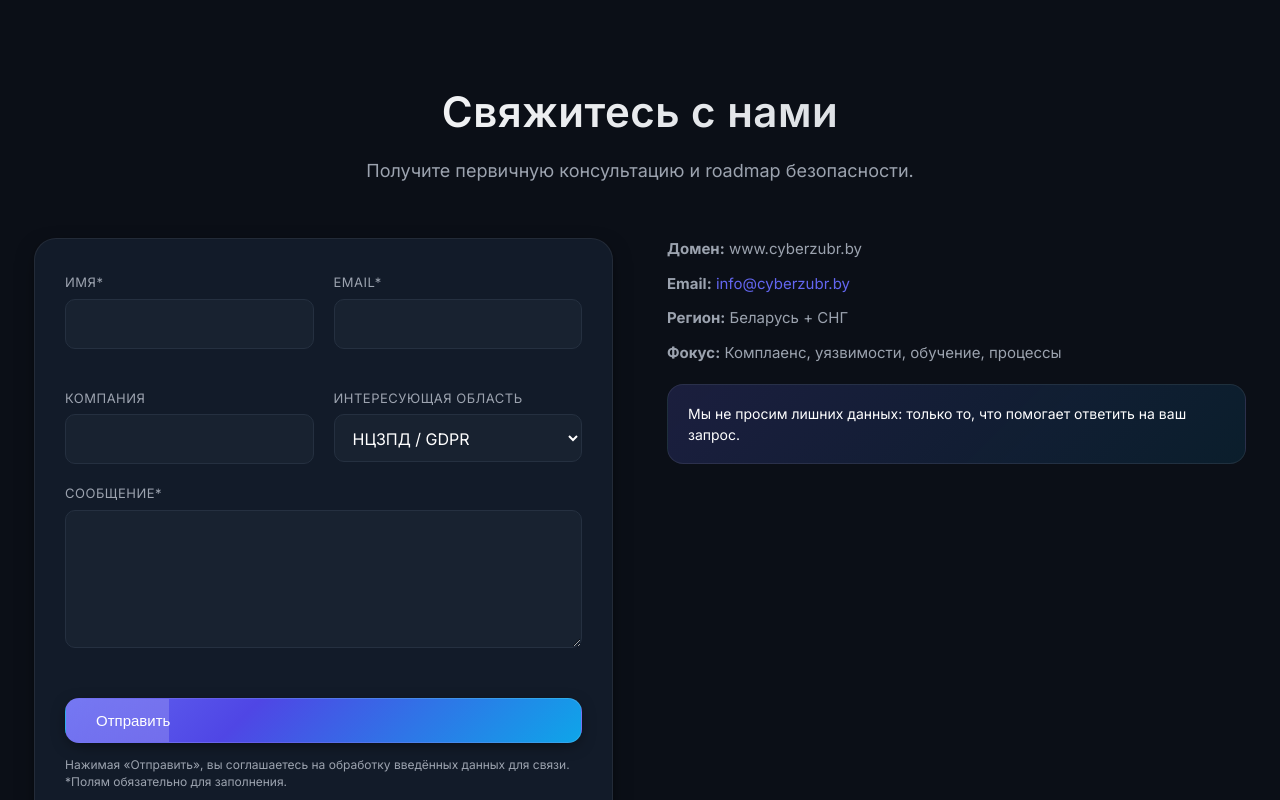
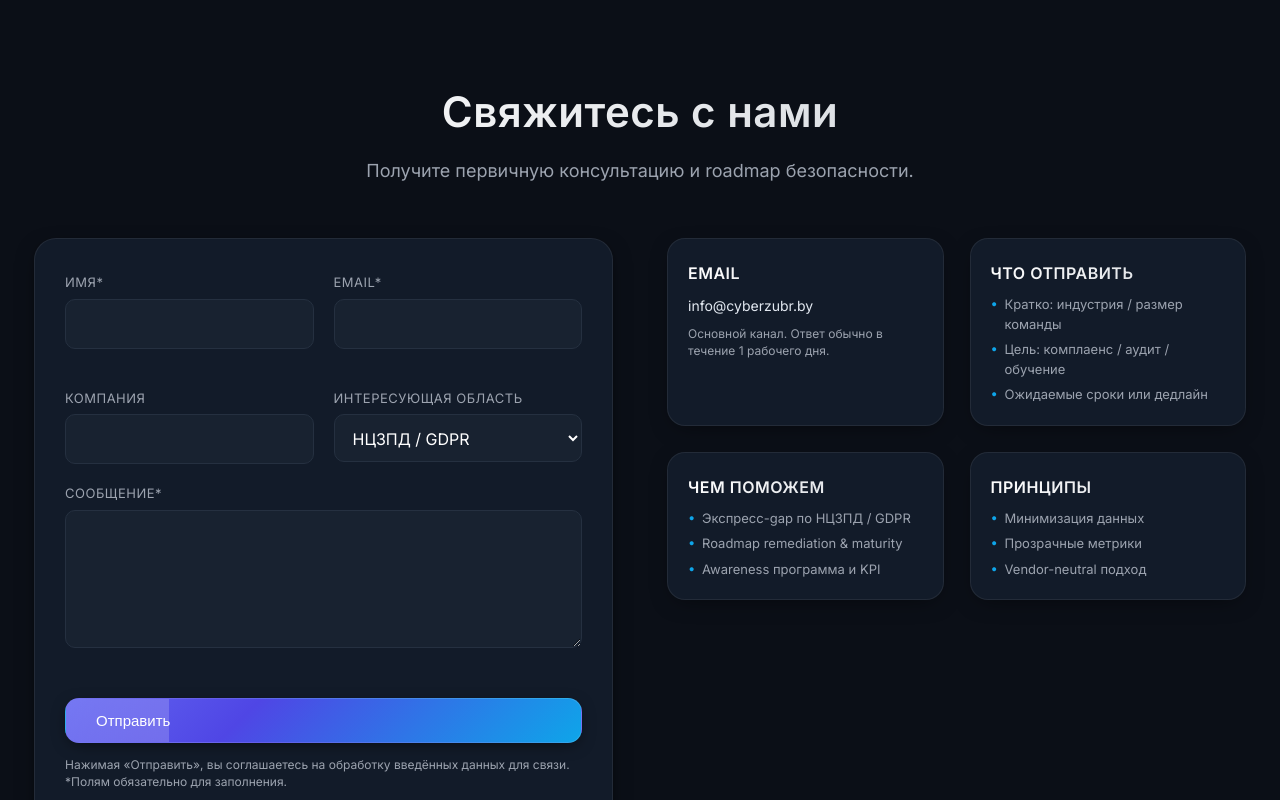
Before and after one commit to sm0k3net/cyberzubr-project, a plain HTML site: page www/index.html in a window 1280 px wide. Shown: the part 3463-4263 px from the top of the page. Drawn offline with Linux system fonts and the light colour scheme.

Commit message:
upd & fix

```diff
--- a/www/index.html
+++ b/www/index.html
@@ -239,13 +239,37 @@
           <div class="form-status" role="status" aria-live="polite"></div>
         </form>
         <div class="contact-info">
-          <ul class="info-list">
-            <li><strong>Домен:</strong> www.cyberzubr.by</li>
-            <li><strong>Email:</strong> <a href="mailto:info@cyberzubr.by">info@cyberzubr.by</a></li>
-            <li><strong>Регион:</strong> Беларусь + СНГ</li>
-            <li><strong>Фокус:</strong> Комплаенс, уязвимости, обучение, процессы</li>
-          </ul>
-          <div class="callout">Мы не просим лишних данных: только то, что помогает ответить на ваш запрос.</div>
+          <div class="info-cards">
+            <div class="info-card">
+              <h3>Email</h3>
+              <p><a href="mailto:info@cyberzubr.by">info@cyberzubr.by</a></p>
+              <span class="hint">Основной канал. Ответ обычно в течение 1 рабочего дня.</span>
+            </div>
+            <div class="info-card">
+              <h3>Что отправить</h3>
+              <ul class="mini-list">
+                <li>Кратко: индустрия / размер команды</li>
+                <li>Цель: комплаенс / аудит / обучение</li>
+                <li>Ожидаемые сроки или дедлайн</li>
+              </ul>
+            </div>
+            <div class="info-card">
+              <h3>Чем поможем</h3>
+              <ul class="mini-list">
+                <li>Экспресс-gap по НЦЗПД / GDPR</li>
+                <li>Roadmap remediation & maturity</li>
+                <li>Awareness программа и KPI</li>
+              </ul>
+            </div>
+            <div class="info-card">
+              <h3>Принципы</h3>
+              <ul class="mini-list">
+                <li>Минимизация данных</li>
+                <li>Прозрачные метрики</li>
+                <li>Vendor-neutral подход</li>
+              </ul>
+            </div>
+          </div>
         </div>
       </div>
     </div>
--- a/www/style.css
+++ b/www/style.css
@@ -64,7 +64,8 @@ header .logo img{width:34px;filter:drop-shadow(0 0 4px rgba(99,102,241,.6))}
 .services-grid{display:grid;gap:34px;grid-template-columns:repeat(auto-fit,minmax(240px,1fr))}
 .floating-cards{position:relative;perspective:1000px}
 .service-card{background:linear-gradient(160deg,rgba(30,41,59,.9),rgba(11,15,23,.9));padding:26px 24px;border-radius:22px;border:1px solid rgba(255,255,255,.06);display:flex;flex-direction:column;gap:12px;position:relative;overflow:hidden;box-shadow:0 8px 28px -8px rgba(0,0,0,.55),0 2px 10px -2px rgba(0,0,0,.5);transition:transform .7s cubic-bezier(.16,.8,.24,1),border-color .5s,box-shadow .6s}
-.service-card::before{content:"";position:absolute;width:160%;height:160%;left:-40%;top:-60%;background:radial-gradient(circle at 30% 40%,rgba(99,102,241,.35),rgba(14,165,233,0));opacity:0;transition:opacity .8s}
+.service-card::before{content:"";position:absolute;width:160%;height:160%;left:-40%;top:-60%;background:radial-gradient(circle at 30% 40%,rgba(99,102,241,.35),rgba(14,165,233,0));opacity:0;transition:opacity .8s;pointer-events:none;z-index:0}
+.service-card > *{position:relative;z-index:1}
 .service-card:hover{transform:translateY(-14px) rotateX(7deg) rotateY(-6deg) scale(1.03);border-color:rgba(255,255,255,.18);box-shadow:0 18px 46px -12px rgba(0,0,0,.7),0 4px 16px -4px rgba(0,0,0,.6)}
 .service-card:hover::before{opacity:1}
 .service-card h3{position:relative}
@@ -101,6 +102,18 @@ header .logo img{width:34px;filter:drop-shadow(0 0 4px rgba(99,102,241,.6))}
 .contact-info{display:flex;flex-direction:column;gap:20px}
 .info-list{list-style:none;display:grid;gap:12px;font-size:15px;color:var(--text-dim)}
 .callout{background:linear-gradient(135deg,rgba(99,102,241,.18),rgba(14,165,233,.1));border:1px solid rgba(255,255,255,.08);padding:18px 20px;border-radius:16px;font-size:14px;color:#fff}
+.info-cards{display:grid;gap:26px;grid-template-columns:repeat(auto-fit,minmax(220px,1fr))}
+.info-card{background:var(--bg-alt);border:1px solid rgba(255,255,255,.07);padding:22px 20px 20px;border-radius:18px;display:flex;flex-direction:column;gap:10px;position:relative;overflow:hidden;box-shadow:0 6px 22px -8px rgba(0,0,0,.55);transition:transform .45s,background .6s}
+.info-card::before{content:"";position:absolute;width:140%;height:140%;left:-40%;top:-60%;background:radial-gradient(circle at 30% 40%,rgba(99,102,241,.28),rgba(14,165,233,0));opacity:0;transition:opacity .8s}
+.info-card:hover{transform:translateY(-6px)}
+.info-card:hover::before{opacity:1}
+.info-card h3{font-size:16px;font-weight:600;letter-spacing:.5px;text-transform:uppercase;background:linear-gradient(135deg,#fff,#d1d5db);-webkit-background-clip:text;background-clip:text;color:transparent}
+.info-card p, .info-card a{font-size:14px;color:#e2e8f0;word-break:break-word}
+.info-card a:hover{color:#fff}
+.mini-list{list-style:none;display:grid;gap:6px;font-size:13px;color:var(--text-dim);padding-left:0}
+.mini-list li{position:relative;padding-left:14px}
+.mini-list li::before{content:"•";position:absolute;left:0;top:-1px;color:var(--accent2)}
+.hint{font-size:12px;color:var(--text-dim);line-height:1.4}
 .footer{background:#090d13;padding:70px 0 40px;margin-top:40px;border-top:1px solid rgba(255,255,255,.08)}
 .footer-layout{display:grid;gap:50px;grid-template-columns:repeat(auto-fit,minmax(200px,1fr))}
 .footer .logo img{width:30px}
```
